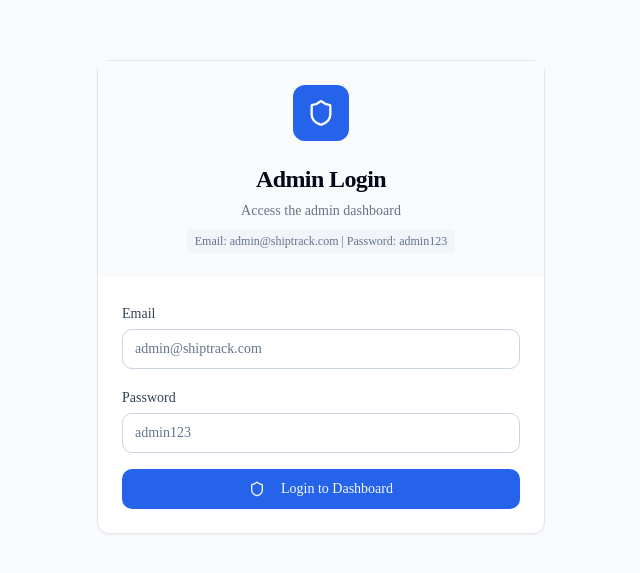
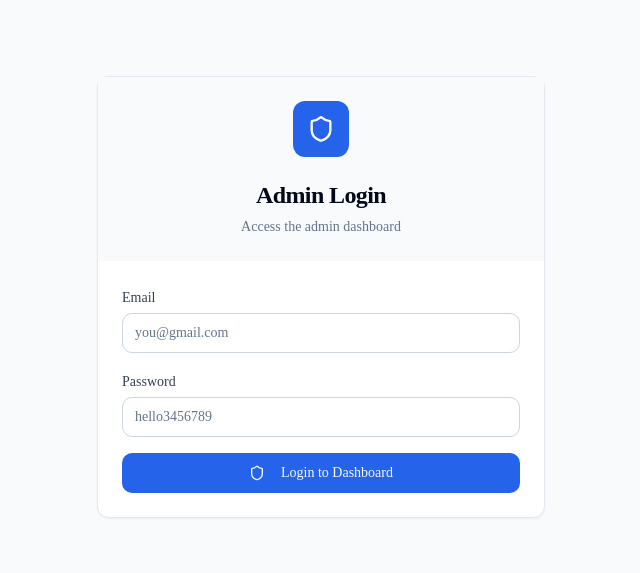
Before and after one commit to brayanj4y/archive, a Next.js app: page /admin in a window 1280 px wide. Shown: the part 103-676 px from the top of the page, without its empty margins (319-959 px from the left). Built offline with nearby package versions, Linux system fonts and the light colour scheme.

Commit message:
refactor: Remove hardcoded demo credentials and update placeholder values

```diff
--- a/app/admin/page.tsx
+++ b/app/admin/page.tsx
@@ -260,10 +260,6 @@ export default function AdminDashboard() {
             <CardTitle className="text-2xl text-center">Admin Login</CardTitle>
             <CardDescription className="text-center">
               Access the admin dashboard
-              <br />
-              <span className="text-xs text-slate-500 mt-2 block bg-slate-100 rounded px-2 py-1 inline-block">
-                Email: admin@shiptrack.com | Password: admin123
-              </span>
             </CardDescription>
           </CardHeader>
           <CardContent className="p-6">
@@ -277,7 +273,7 @@ export default function AdminDashboard() {
                   type="email"
                   value={loginForm.email}
                   onChange={(e) => setLoginForm({ ...loginForm, email: e.target.value })}
-                  placeholder="admin@shiptrack.com"
+                  placeholder="you@gmail.com"
                   required
                   className="mt-1 border-slate-300 h-10"
                 />
@@ -291,7 +287,7 @@ export default function AdminDashboard() {
                   type="password"
                   value={loginForm.password}
                   onChange={(e) => setLoginForm({ ...loginForm, password: e.target.value })}
-                  placeholder="admin123"
+                  placeholder="hello3456789"
                   required
                   className="mt-1 border-slate-300 h-10"
                 />
--- a/app/api/admin/login/route.ts
+++ b/app/api/admin/login/route.ts
@@ -12,8 +12,6 @@ export async function POST(request: NextRequest) {
 
     const supabase = createServerClient()
 
-    // For demo purposes, we'll use simple credentials
-    // In production, you should use proper password hashing
     if (email === "admin@shiptrack.com" && password === "admin123") {
       // Generate a simple token (in production, use JWT)
       const token = Buffer.from(`${email}:${Date.now()}`).toString("base64")
--- a/app/track/track-client-page.tsx
+++ b/app/track/track-client-page.tsx
@@ -75,9 +75,6 @@ export default function TrackClientPage() {
                                 Track Package
                             </Button>
                         </div>
-                        <div className="mt-3 text-sm text-slate-500">
-                            Demo: <code className="bg-slate-100 px-2 py-1 rounded">ST12345678ABCD</code>
-                        </div>
                     </CardContent>
                 </Card>
 
```
